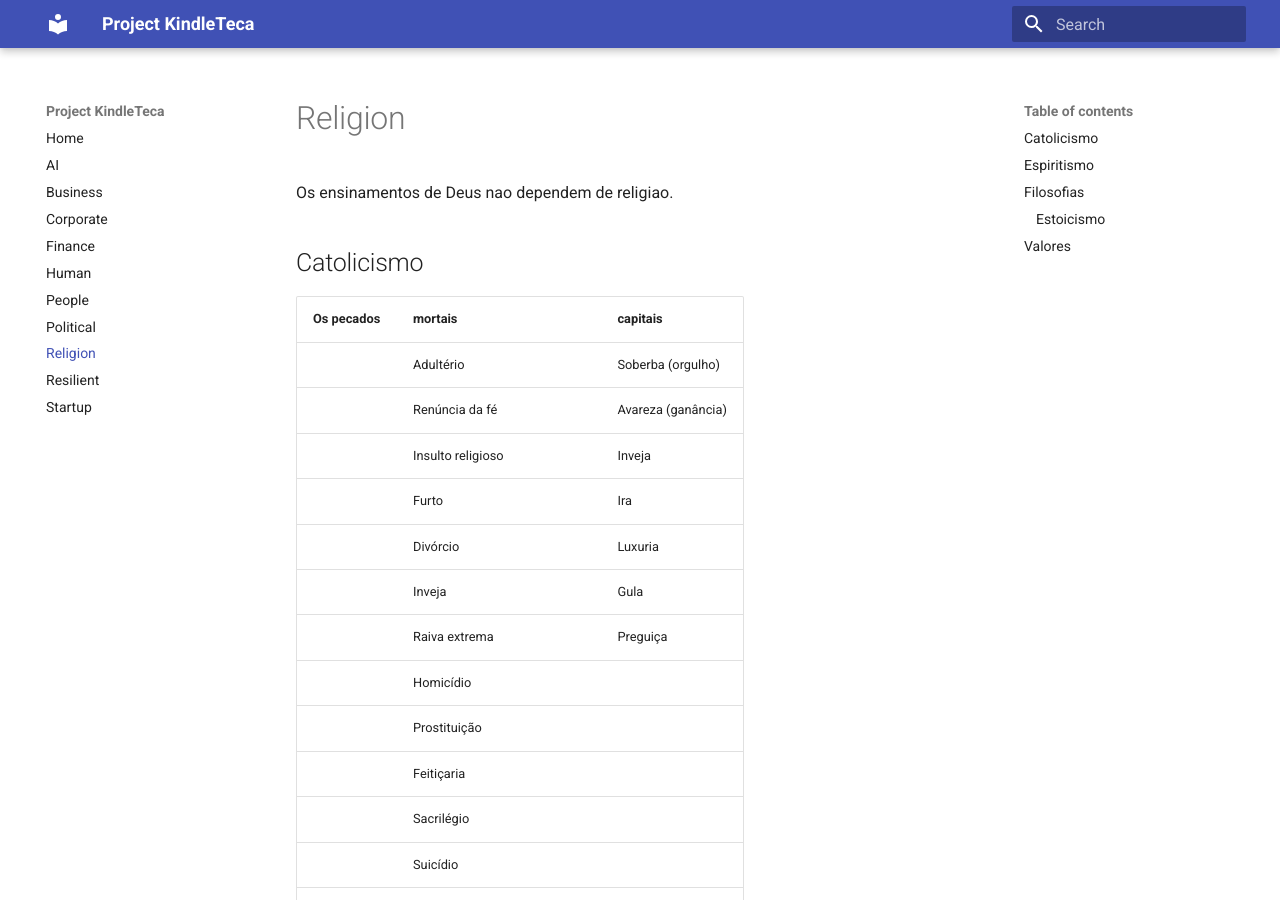
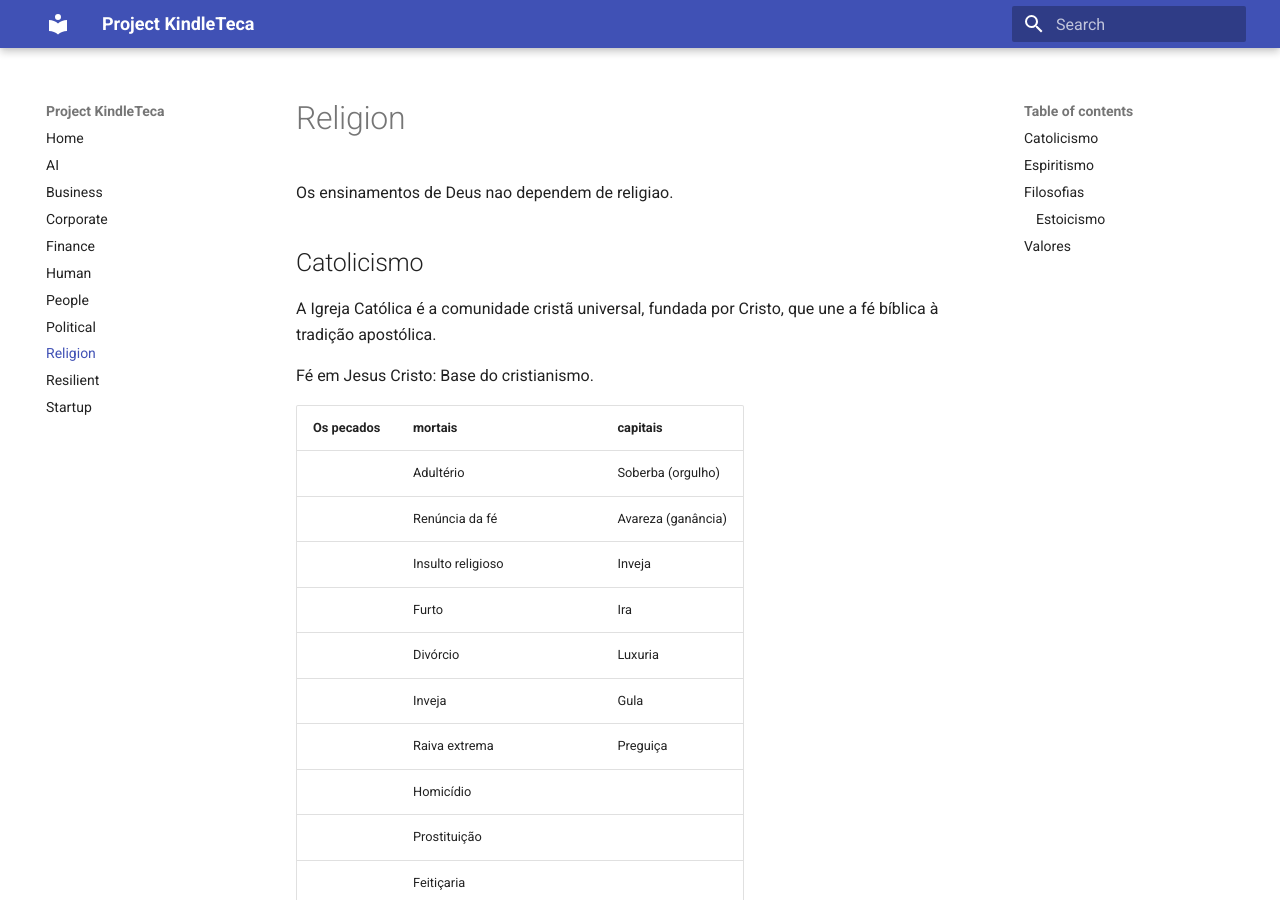
Before and after one commit to renatobrf/kindle-teca, an MkDocs documentation site: the page built from docs/religiao.md, in a window 1280 px wide and 900 px high. Built offline with MkDocs 1.6.1 and Material for MkDocs 9.7.7, drawn with Linux system fonts in a browser that asks for light colours.

Commit message:
Update religiao.md

```diff
--- a/docs/religiao.md
+++ b/docs/religiao.md
@@ -1,6 +1,10 @@
 Os ensinamentos de Deus nao dependem de religiao.
 
 ## Catolicismo
+
+A Igreja Católica é a comunidade cristã universal, fundada por Cristo, que une a fé bíblica à tradição apostólica.
+
+Fé em Jesus Cristo: Base do cristianismo.
 
 | Os pecados | mortais | capitais |
 |---|---|---|
```
